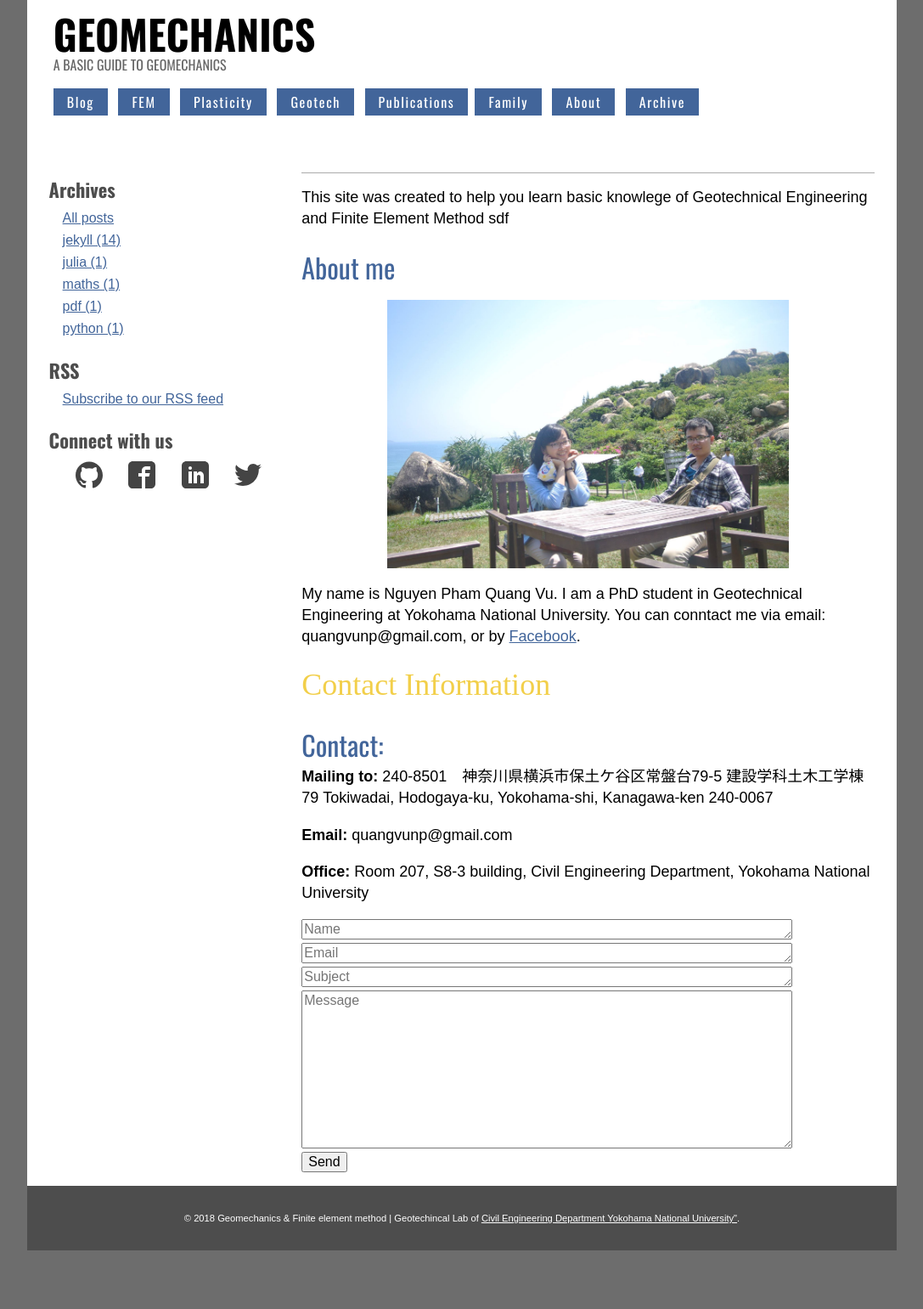
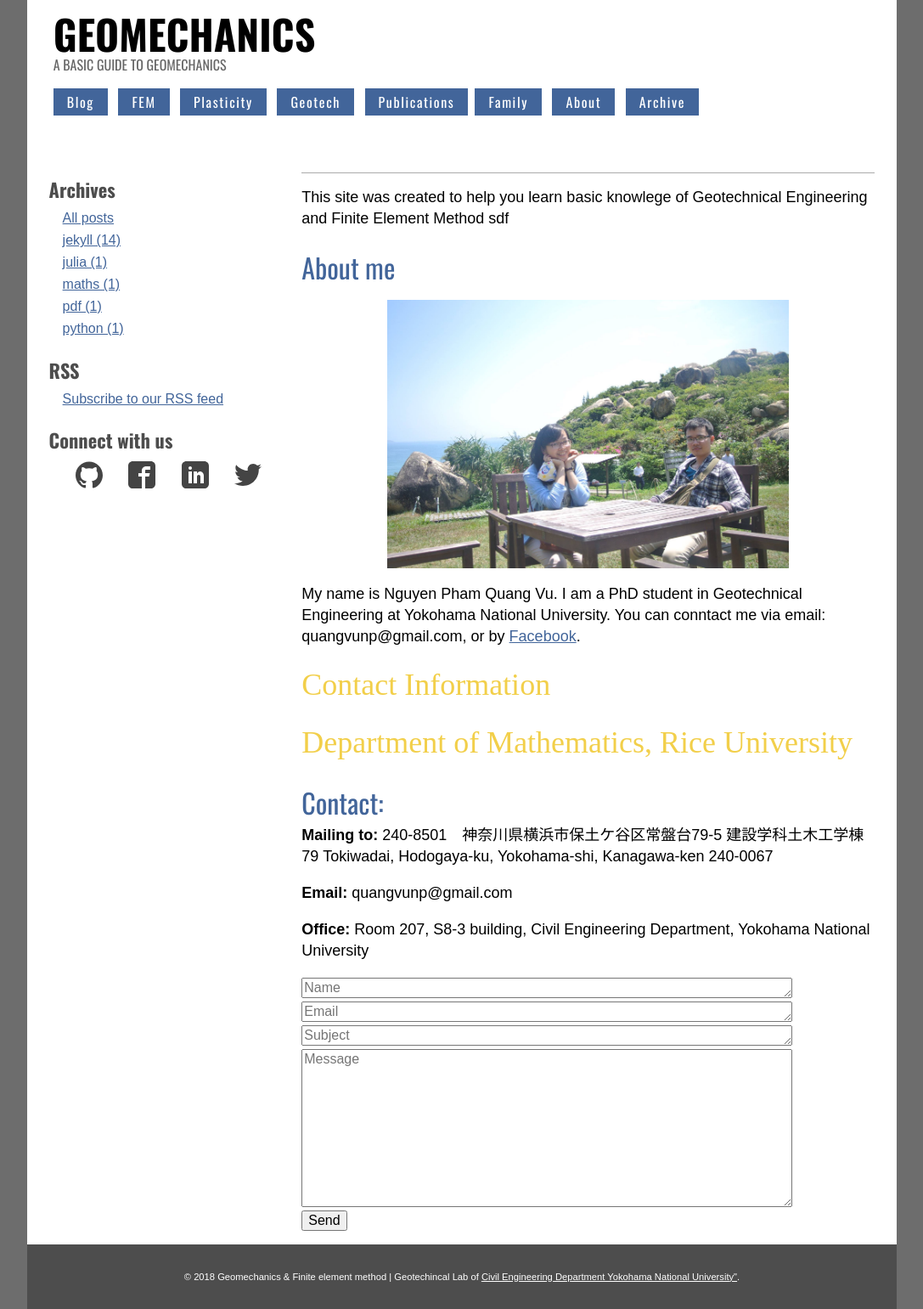
Before and after one commit to quangvunp/geomechanics, a Jekyll site: the page built from about.md, in a window 1280 px wide. Shown: the whole page at 85% size, without its empty margins (96-1183 px from the left). Built offline with Jekyll 4.4.1, drawn with Linux system fonts in a browser that asks for light colours; our own code applies the rules of GitHub Pages for plain Markdown files; before the commit the page ends 1472 px from its top, so only the background shows below that.

Commit message:
Update about.md

```diff
--- a/about.md
+++ b/about.md
@@ -9,6 +9,11 @@
 
 
 <span style="color: #f2cf4a; font-family: Babas; font-size: 2em;">Contact Information</span>
+
+<span style="color: #f2cf4a; font-family: Babas; font-size: 2em;">
+Department of Mathematics,
+Rice University
+</span>
 
 ## Contact:
 **Mailing to:**
```
